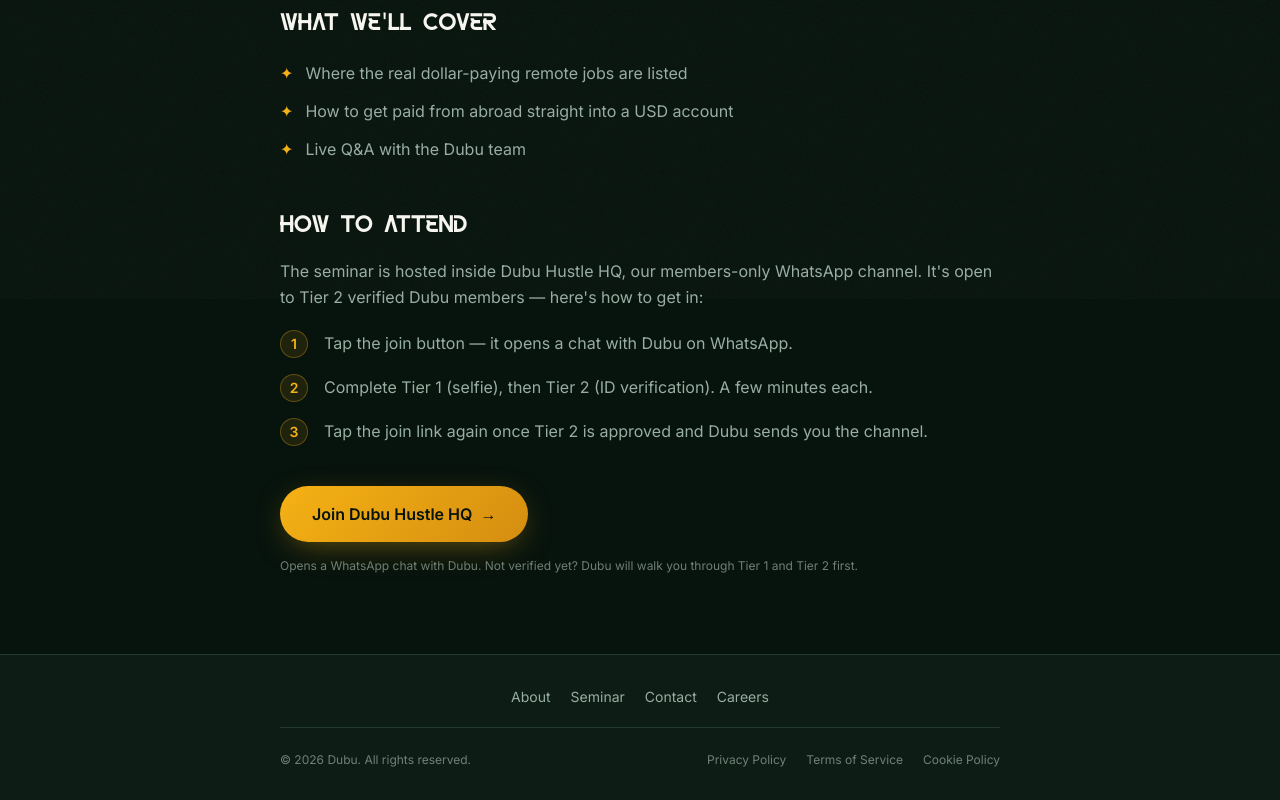
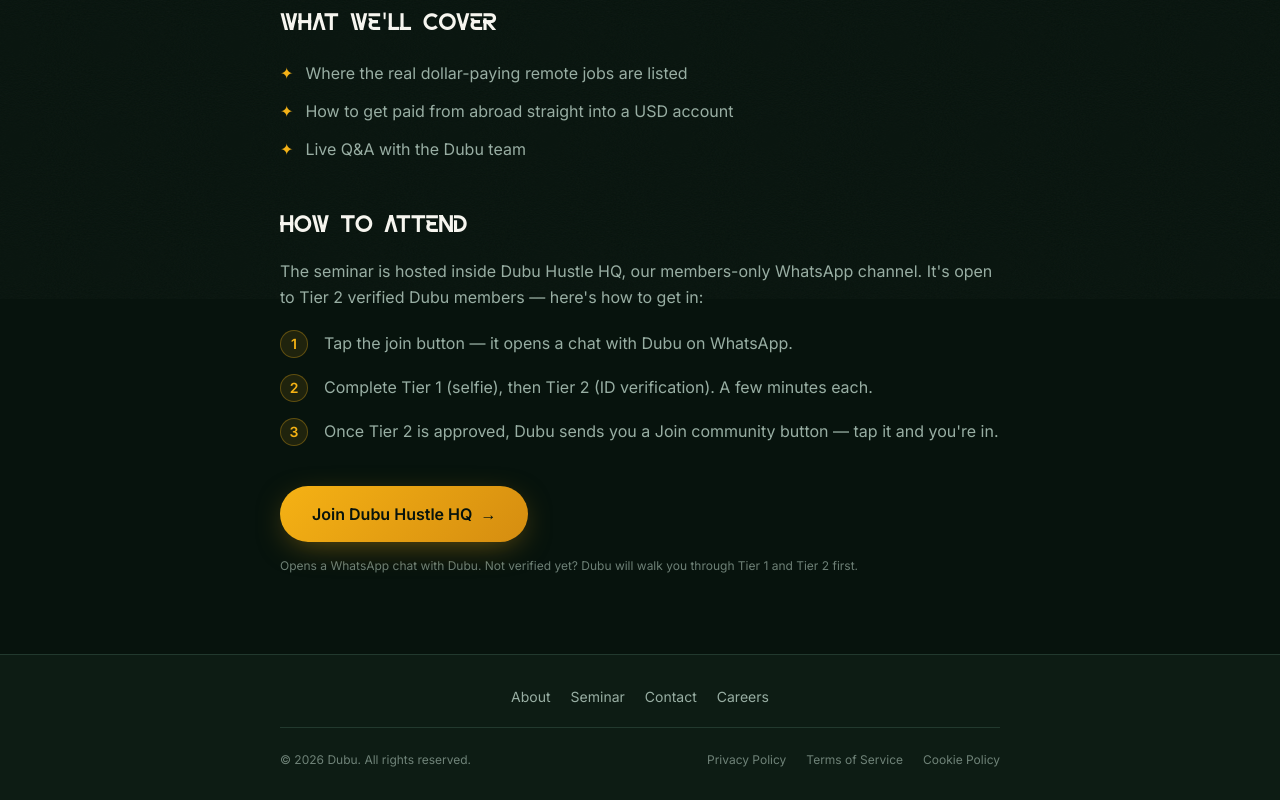
Before and after one commit to Samso9th/dubu-fable-site, a React (Vite) app: page /seminar in a window 1280 px wide. Shown: the part 919-1719 px from the top of the page. Built offline with nearby package versions, Linux system fonts and the light colour scheme; no server answers.

Commit message:
fix: clarify community join steps for improved user understanding

```diff
--- a/src/data/community.ts
+++ b/src/data/community.ts
@@ -33,7 +33,7 @@ export const COMMUNITY = {
   steps: [
     "Tap the join button — it opens a chat with Dubu on WhatsApp.",
     "Complete Tier 1 (selfie), then Tier 2 (ID verification). A few minutes each.",
-    "Tap the join link again once Tier 2 is approved and Dubu sends you the channel.",
+    "Once Tier 2 is approved, Dubu sends you a Join community button — tap it and you're in.",
   ],
 } as const;
 
```
